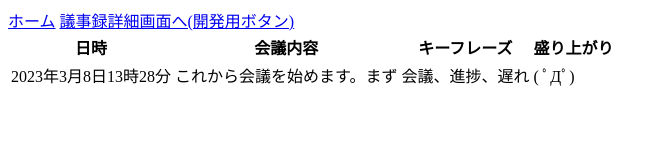
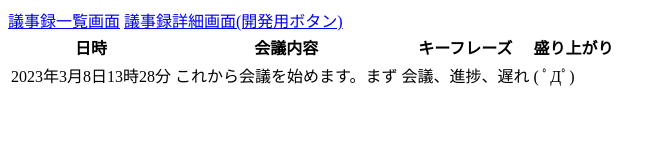
Before and after one commit to shellzu6/GijirokuApp-practice, a plain HTML site: page index.html in a window 1280 px wide. Shown: the whole page, without its empty margins (0-665 px from the left). Drawn offline with Linux system fonts and the light colour scheme.

Commit message:
Update index.html

```diff
--- a/index.html
+++ b/index.html
@@ -6,8 +6,8 @@
     <title>Document</title>
 </head>
 <body>
-    <a href="index.html">ホーム</a>
-    <a href="https://main.d218x4u4uqrzhd.amplifyapp.com/table.html">議事録詳細画面へ(開発用ボタン)</a>
+    <a href="index.html">議事録一覧画面</a>
+    <a href="https://main.d218x4u4uqrzhd.amplifyapp.com/table.html">議事録詳細画面(開発用ボタン)</a>
     <table class="title">
         <thead>
             <tr>
```
